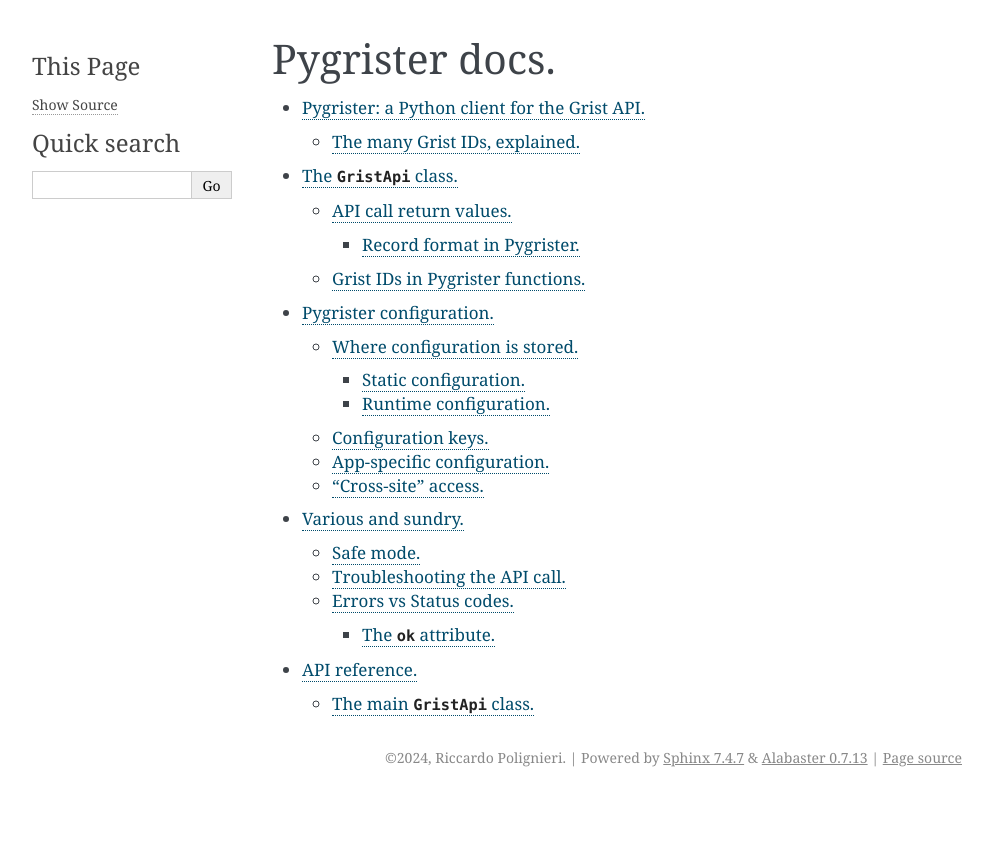
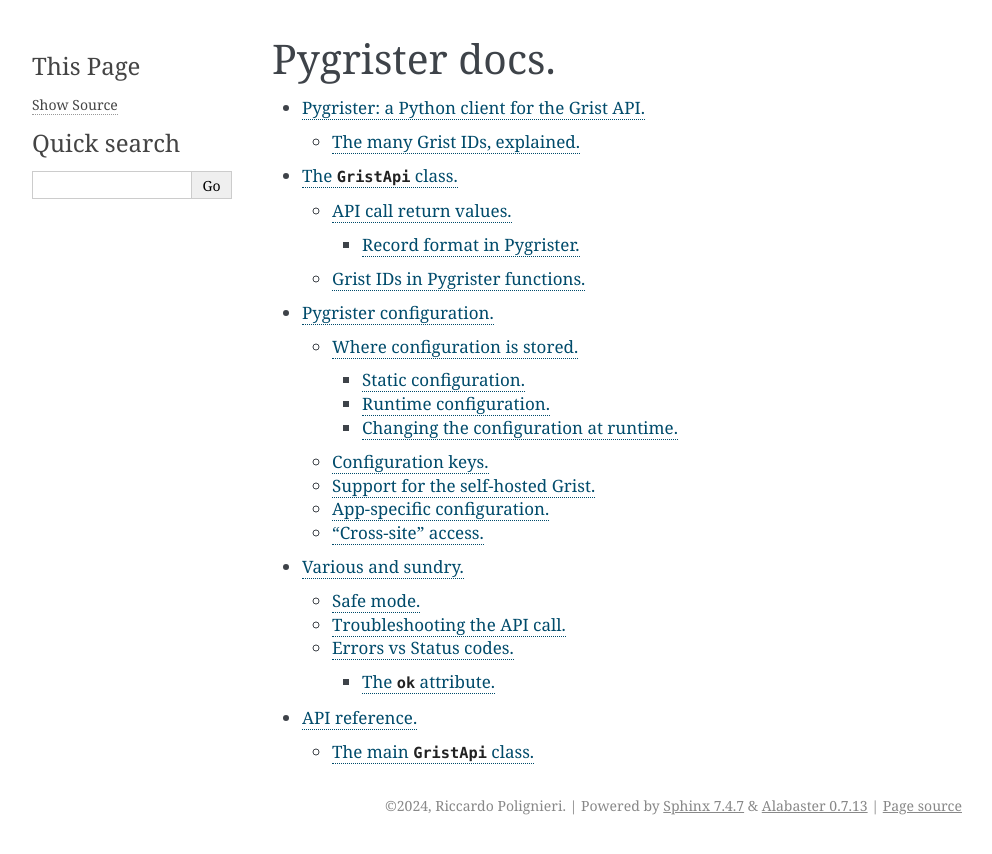
Before and after one commit to ricpol/pygrister, a Sphinx documentation site: the page built from doc/index.rst, in a window 1280 px wide. Shown: the top 854 px of the page, without its empty margins (148-1140 px from the left). Built offline with Sphinx 7.4.7, drawn with Linux system fonts in a browser that asks for light colours; part of the change alters nothing that is shown.

Commit message:
update docs

```diff
--- a/doc/conf.rst
+++ b/doc/conf.rst
@@ -70,10 +70,11 @@ constructor, to override any "static" configuration previously defined::
 
     grist = GristApi(config={'GRIST_TEAM_SITE': 'mysite'})
 
-Second, at any time you may call ``GristApi.reconfig`` to change the
-configuration::
+Second, at any time you may call either ``GristApi.reconfig`` or
+``GristApi.update_config`` to change the configuration (the difference
+between the two is explained below)::
 
-    grist.reconfig(config={'GRIST_TEAM_SITE': 'mysite'})
+    grist.update_config(config={'GRIST_TEAM_SITE': 'mysite'})
 
 This will affect all the API calls from now on.
 
@@ -92,9 +93,34 @@ will do the trick.
 
 The function ``api.get_config`` returns the current "static" configuration,
 i.e. taking into account only the json files and environment variables. At
-runtime, you may inspect the variable ``GristApi.config`` to know the "real",
+runtime, you may inspect the variable ``GristApi._config`` to know the "real",
 actual configuration in use.
 
+Changing the configuration at runtime.
+^^^^^^^^^^^^^^^^^^^^^^^^^^^^^^^^^^^^^^
+
+As mentioned earlier, you may call ``GristApi.reconfig`` or
+``GristApi.update_config`` to change the configuration at runtime.
+
+The difference between the two is that ``reconfig`` will re-build your
+configuration from scratch (ie., from the config file and/or environment
+variables), *then* apply your modifications, if any; ``update_config``
+will apply your changes on top of the existing (runtime) configuration,
+incrementally. ::
+
+    >>> g = GristApi()
+    >>> g.update_config({'GRIST_TEAM_SITE': 'mysite'})
+    >>> g.update_config({'GRIST_SAFEMODE': 'Y'})
+    >>> # incremental modifications are applied as expected
+    >>> g._config['GRIST_TEAM_SITE'], g._config['GRIST_SAFEMODE']
+    ('mysite', 'Y')
+    >>> g.reconfig({'GRIST_SAFEMODE': 'N'})
+    >>> # reconfig re-builts configuration, so here team site is "docs" again
+    >>> g._config['GRIST_TEAM_SITE'], g._config['GRIST_SAFEMODE']
+    ('docs', 'N')
+
+You may call ``reconfig`` without arguments to revert to the original "static"
+configuration.
 
 Configuration keys.
 -------------------
@@ -102,16 +128,20 @@ Configuration keys.
 This is the content of the ``config.py`` file, listing all the config keys
 currently defined, and their default values::
 
-    {
-        "GRIST_API_KEY": "<your key here>",
-        "GRIST_SERVER_PROTOCOL": "https://",
-        "GRIST_TEAM_SITE": "docs",
-        "GRIST_API_SERVER": "getgrist.com/api",
-        "GRIST_WORKSPACE_ID": "<your ws id here>",
-        "GRIST_DOC_ID": "<your doc id here>",
-        "GRIST_RAISE_ERROR": "Y",
-        "GRIST_SAFEMODE": "N"
-    }
+{
+    'GRIST_API_KEY': '<your_api_key_here>',
+    'GRIST_SELF_MANAGED': 'N',
+    'GRIST_SELF_MANAGED_HOME': 'http://localhost:8484',
+    'GRIST_SELF_MANAGED_SINGLE_ORG': 'Y',
+    'GRIST_SERVER_PROTOCOL': 'https://',
+    'GRIST_API_SERVER': 'getgrist.com',
+    'GRIST_API_ROOT': 'api',
+    'GRIST_TEAM_SITE': 'docs',
+    'GRIST_WORKSPACE_ID': '<your_ws_id_here>',
+    'GRIST_DOC_ID': '<your_doc_id_here>',
+    'GRIST_RAISE_ERROR': 'Y',
+    'GRIST_SAFEMODE': 'N',
+}
 
 **Please note**: configuration values *must* be non-empty strings. If you
 don't need a config key, just leave the default value as it is: do not
@@ -119,6 +149,10 @@ override it with an empty string!
 
 ``GRIST_API_KEY`` is your secret API key. You may want to provide it only
 as an environment variable, for added security.
+
+``GRIST_SELF_MANAGED``, ``GRIST_SELF_MANAGED_HOME`` and
+``GRIST_SELF_MANAGED_SINGLE_ORG`` are intended for self-hosted Grist, and
+detailed separately below.
 
 ``GRIST_TEAM_SITE`` is your team ID. The ``docs`` default points to your
 personal site (the "@my-name" one).
@@ -144,6 +178,44 @@ no writing API calls will be allowed.
 *Note*: extensions and subclasses may add other config keys as needed.
 Pygrister will incorporate them in the design explained here.
 
+Support for the self-hosted Grist.
+----------------------------------
+
+The Grist API works the same way for both the regular Grist SaaS and the
+self-managed version - and so does Pygrister.
+
+If you want to use Pygrister with a self-hosted Grist instance, you need to
+set up a few more configuration options.
+
+First, set ``GRIST_SELF_MANAGED`` to ``Y``. Then, you need to set
+``GRIST_SELF_MANAGED_HOME`` to the "home page" url of your Grist server, eg.
+``https://grist.mysite.com``. The suggested default ``http://localhost:8484``
+is the usual access point of a test instance running locally.
+
+Please note: if you are serving Grist from a public host, then Pygrister's
+``GRIST_SELF_MANAGED_HOME`` must be set to the same url of the ``APP_HOME_URL``
+variable that you will provide to the Grist environment.
+
+Finally, if you are running the single-team flavour of Grist, you need to
+set ``GRIST_SELF_MANAGED_SINGLE_ORG`` to ``Y`` (the default). The name of
+the team must then be specified in ``GRIST_TEAM_SITE`` (which you should never
+change at runtime, of course).
+
+Again, remember that you will still need to provide a ``GRIST_SINGLE_ORG``
+variable to the Grist environment, set to the same team name as in Pygrister's
+``GRIST_TEAM_SITE``.
+
+(A little duplication here is inevitable, since Pygrister and Grist
+will usually run in completely separate environments, and they can't access
+each other's variables.)
+
+When ``GRIST_SELF_MANAGED`` is set ``Y`` and the self-hosted Grist support is
+enabled in Pygrister, the configuration keys ``GRIST_SERVER_PROTOCOL`` and
+``GRIST_API_SERVER`` will be ignored, and ``GRIST_SELF_MANAGED_HOME``
+will be used instead. The remaining configuration keys will work as usual.
+
+To learn about the self-hosted version of Grist read the
+`Grist documentation <https://support.getgrist.com/self-managed>`_.
 
 App-specific configuration.
 ---------------------------
```
